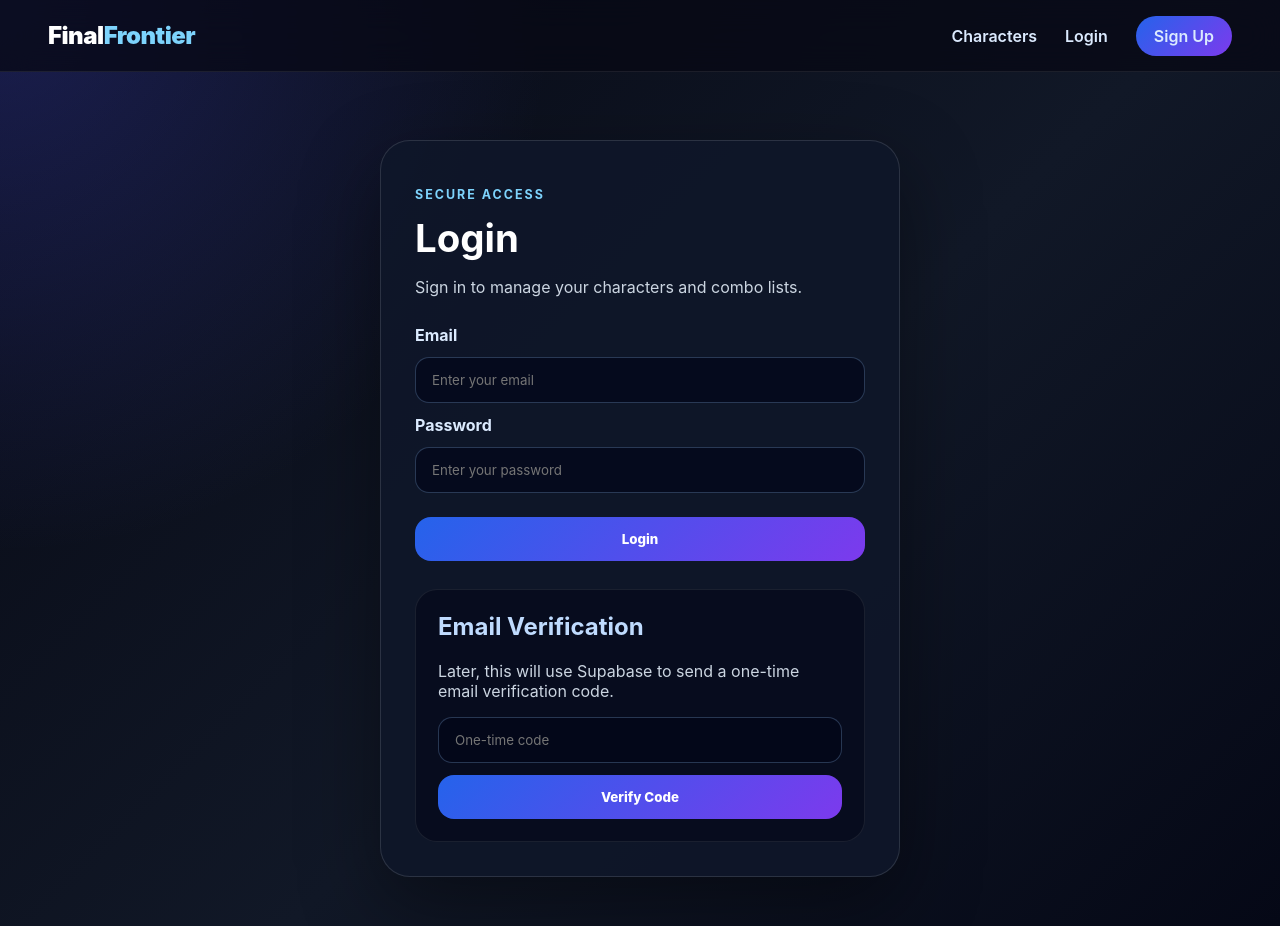
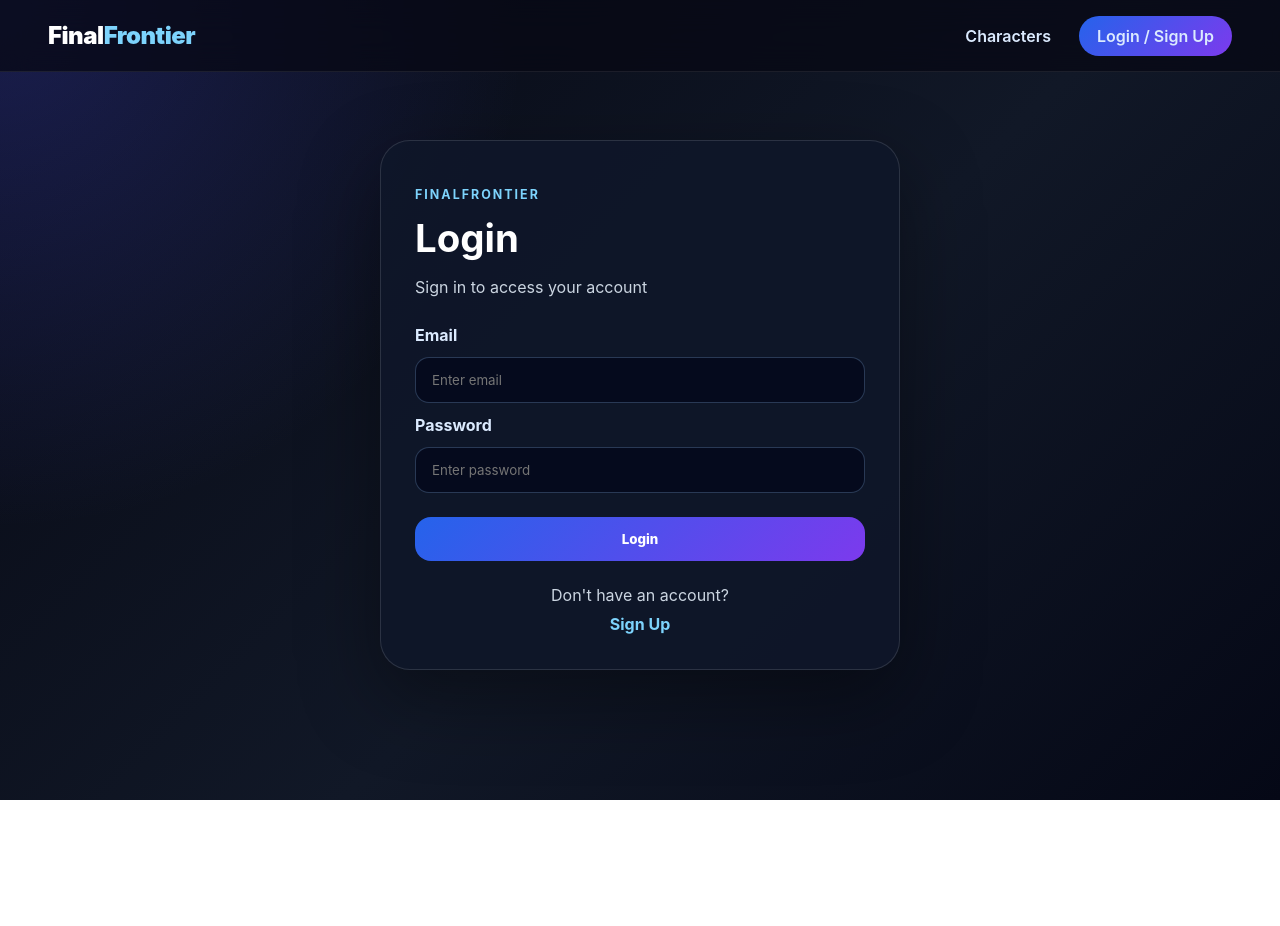
Before and after one commit to MatheoV1218/FinalFrontier, a React (Vite) app in the folder finalFrontier/: page /login in a window 1280 px wide. After the commit the page ends 800 px from the top, so only its background shows below. Built offline with nearby package versions, Linux system fonts and the light colour scheme.

Commit message:
added the photo placeholders and fixed the signup section

```diff
--- a/finalFrontier/src/components/CharacterCard.tsx
+++ b/finalFrontier/src/components/CharacterCard.tsx
@@ -8,7 +8,7 @@ type Props = {
 function CharacterCard({ character }: Props) {
   return (
     <Link to={`/character/${character.id}`} className="character-card">
-      <div className="card-glow"></div>
+      <img src={character.image} alt={character.name} />
 
       <h2>{character.name}</h2>
       <p className="character-title">{character.title}</p>
--- a/finalFrontier/src/components/Header.tsx
+++ b/finalFrontier/src/components/Header.tsx
@@ -10,9 +10,8 @@ function Header() {
 
       <nav className="nav">
         <Link to="/">Characters</Link>
-        <Link to="/login">Login</Link>
-        <Link to="/signup" className="login-link">
-          Sign Up
+        <Link to="/login" className="login-link">
+          Login / Sign Up
         </Link>
       </nav>
     </header>
--- a/finalFrontier/src/data/characters.ts
+++ b/finalFrontier/src/data/characters.ts
@@ -12,6 +12,7 @@ export type Character = {
   description: string;
   fightingStyle: string;
   difficulty: string;
+  image: string;
   communityCombos: ComboEntry[];
 };
 
@@ -22,13 +23,12 @@ export const characters: Character[] = [
     title: "Gravity Breaker",
     createdBy: "Matheo",
     creatorRole: "Character Designer",
-    description:
-      "Kael bends gravity to launch enemies and chain aerial combos.",
-    fightingStyle: "Air combos, mobility",
+    description: "Manipulates gravity to launch enemies into air combos.",
+    fightingStyle: "Air combos",
     difficulty: "Medium",
+    image: "https://picsum.photos/400/300?random=1",
     communityCombos: [
-      { username: "Player1", combo: "Light > Light > Heavy > Gravity Kick" },
-      { username: "ComboKing", combo: "Dash > Heavy > Gravity Pull > Slam" },
+      { username: "Player1", combo: "Light > Heavy > Gravity Slam" },
     ],
   },
   {
@@ -37,11 +37,12 @@ export const characters: Character[] = [
     title: "Solar Duelist",
     createdBy: "Alex",
     creatorRole: "Designer",
-    description: "Fire-based rushdown fighter.",
-    fightingStyle: "Pressure",
+    description: "Fast fire-based fighter with aggressive pressure.",
+    fightingStyle: "Rushdown",
     difficulty: "Easy",
+    image: "https://picsum.photos/400/300?random=2",
     communityCombos: [
-      { username: "FireMain", combo: "Light > Medium > Flame Strike" },
+      { username: "FireMain", combo: "Light > Medium > Flame Burst" },
     ],
   },
   {
@@ -49,26 +50,28 @@ export const characters: Character[] = [
     name: "Riven Hollow",
     title: "Shadow Blade",
     createdBy: "Jordan",
-    creatorRole: "Lore",
-    description: "Teleporting shadow assassin.",
+    creatorRole: "Lore Writer",
+    description: "Uses shadows and teleportation to confuse enemies.",
     fightingStyle: "Mixups",
     difficulty: "Hard",
+    image: "https://picsum.photos/400/300?random=3",
     communityCombos: [
       { username: "ShadowGod", combo: "Teleport > Light > Heavy" },
     ],
   },
-
-  // --- ADDING MORE CHARACTERS ---
   {
     id: 4,
     name: "Zane Frost",
     title: "Ice Phantom",
     createdBy: "Chris",
     creatorRole: "Designer",
-    description: "Freezes enemies and controls space.",
+    description: "Controls ice to slow and trap opponents.",
     fightingStyle: "Zoning",
     difficulty: "Medium",
-    communityCombos: [{ username: "Frosty", combo: "Ice Shot > Dash > Slam" }],
+    image: "https://picsum.photos/400/300?random=4",
+    communityCombos: [
+      { username: "Frosty", combo: "Ice Shot > Freeze > Slam" },
+    ],
   },
   {
     id: 5,
@@ -76,10 +79,13 @@ export const characters: Character[] = [
     title: "Iron Titan",
     createdBy: "Leo",
     creatorRole: "Dev",
-    description: "Heavy tank character.",
+    description: "Heavy tank with strong defensive tools.",
     fightingStyle: "Defense",
     difficulty: "Easy",
-    communityCombos: [{ username: "TankMain", combo: "Heavy > Grab > Slam" }],
+    image: "https://picsum.photos/400/300?random=5",
+    communityCombos: [
+      { username: "TankMain", combo: "Heavy > Grab > Slam" },
+    ],
   },
   {
     id: 6,
@@ -87,10 +93,13 @@ export const characters: Character[] = [
     title: "Moon Assassin",
     createdBy: "Sophie",
     creatorRole: "Artist",
-    description: "Fast stealth fighter.",
+    description: "Quick stealth-based attacks and critical hits.",
     fightingStyle: "Speed",
     difficulty: "Hard",
-    communityCombos: [{ username: "NightFox", combo: "Dash > Light > Crit" }],
+    image: "https://picsum.photos/400/300?random=6",
+    communityCombos: [
+      { username: "NightFox", combo: "Dash > Light > Critical Strike" },
+    ],
   },
   {
     id: 7,
@@ -98,10 +107,13 @@ export const characters: Character[] = [
     title: "Storm Runner",
     createdBy: "Ryan",
     creatorRole: "Designer",
-    description: "Lightning-fast combos.",
+    description: "Lightning-fast attacks and movement.",
     fightingStyle: "Rushdown",
     difficulty: "Medium",
-    communityCombos: [{ username: "Zap", combo: "Light spam > Shock finisher" }],
+    image: "https://picsum.photos/400/300?random=7",
+    communityCombos: [
+      { username: "Zap", combo: "Light spam > Shock finisher" },
+    ],
   },
   {
     id: 8,
@@ -109,10 +121,13 @@ export const characters: Character[] = [
     title: "Nature Weaver",
     createdBy: "Ella",
     creatorRole: "Writer",
-    description: "Heals and traps enemies.",
+    description: "Uses nature to heal and trap enemies.",
     fightingStyle: "Support",
     difficulty: "Easy",
-    communityCombos: [{ username: "Healer", combo: "Trap > Root > Burst" }],
+    image: "https://picsum.photos/400/300?random=8",
+    communityCombos: [
+      { username: "Healer", combo: "Trap > Root > Burst" },
+    ],
   },
   {
     id: 9,
@@ -120,10 +135,13 @@ export const characters: Character[] = [
     title: "Cosmic Knight",
     createdBy: "Jay",
     creatorRole: "Dev",
-    description: "Space-based attacks.",
+    description: "Harnesses cosmic energy for balanced combat.",
     fightingStyle: "Balanced",
     difficulty: "Medium",
-    communityCombos: [{ username: "StarBoy", combo: "Light > Cosmic Slash" }],
+    image: "https://picsum.photos/400/300?random=9",
+    communityCombos: [
+      { username: "StarBoy", combo: "Light > Cosmic Slash" },
+    ],
   },
   {
     id: 10,
@@ -131,9 +149,82 @@ export const characters: Character[] = [
     title: "Beast King",
     createdBy: "Noah",
     creatorRole: "Designer",
-    description: "Savage melee attacks.",
+    description: "Aggressive melee fighter with savage attacks.",
     fightingStyle: "Aggressive",
     difficulty: "Hard",
-    communityCombos: [{ username: "WolfMain", combo: "Claw > Bite > Roar" }],
+    image: "https://picsum.photos/400/300?random=10",
+    communityCombos: [
+      { username: "WolfMain", combo: "Claw > Bite > Roar" },
+    ],
+  },
+  {
+    id: 11,
+    name: "Astra Nova",
+    title: "Star Breaker",
+    createdBy: "Mia",
+    creatorRole: "Designer",
+    description: "Explosive cosmic attacks with high damage.",
+    fightingStyle: "Burst",
+    difficulty: "Hard",
+    image: "https://picsum.photos/400/300?random=11",
+    communityCombos: [
+      { username: "NovaMain", combo: "Charge > Blast > Finisher" },
+    ],
+  },
+  {
+    id: 12,
+    name: "Gideon Flux",
+    title: "Time Bender",
+    createdBy: "Ethan",
+    creatorRole: "Dev",
+    description: "Manipulates time to reverse and extend combos.",
+    fightingStyle: "Technical",
+    difficulty: "Hard",
+    image: "https://picsum.photos/400/300?random=12",
+    communityCombos: [
+      { username: "TimeLord", combo: "Rewind > Light > Heavy" },
+    ],
+  },
+  {
+    id: 13,
+    name: "Vera Pulse",
+    title: "Energy Sniper",
+    createdBy: "Lily",
+    creatorRole: "Designer",
+    description: "Long-range attacks with precise aim.",
+    fightingStyle: "Zoning",
+    difficulty: "Medium",
+    image: "https://picsum.photos/400/300?random=13",
+    communityCombos: [
+      { username: "SniperX", combo: "Aim > Charge > Beam" },
+    ],
+  },
+  {
+    id: 14,
+    name: "Drax Void",
+    title: "Abyss Walker",
+    createdBy: "Zane",
+    creatorRole: "Writer",
+    description: "Uses void energy to drain enemies.",
+    fightingStyle: "Drain",
+    difficulty: "Medium",
+    image: "https://picsum.photos/400/300?random=14",
+    communityCombos: [
+      { username: "VoidMain", combo: "Drain > Heavy > Collapse" },
+    ],
+  },
+  {
+    id: 15,
+    name: "Sylas Thorn",
+    title: "Poison King",
+    createdBy: "Aiden",
+    creatorRole: "Designer",
+    description: "Applies poison damage over time.",
+    fightingStyle: "DOT",
+    difficulty: "Easy",
+    image: "https://picsum.photos/400/300?random=15",
+    communityCombos: [
+      { username: "Toxic", combo: "Poison > Light > Spread" },
+    ],
   },
 ];
--- a/finalFrontier/src/pages/CharacterPage.tsx
+++ b/finalFrontier/src/pages/CharacterPage.tsx
@@ -1,62 +1,77 @@
 import { useParams, Link } from "react-router-dom";
+import { useState } from "react";
 import { characters } from "../data/characters";
-import { useState } from "react";
 import "../styles/characterPage.css";
 
 function CharacterPage() {
   const { id } = useParams();
+
+  const character = characters.find((char) => char.id === Number(id));
+
+  const [combos, setCombos] = useState(
+    character ? character.communityCombos : []
+  );
   const [showForm, setShowForm] = useState(false);
   const [comboInput, setComboInput] = useState("");
 
-  const character = characters.find((char) => char.id === Number(id));
+  if (!character) {
+    return <h1>Character not found</h1>;
+  }
 
-  if (!character) {
-    return (
-      <section className="character-page">
-        <h1>Character not found</h1>
-        <Link to="/" className="back-link">
-          Back to Characters
-        </Link>
-      </section>
-    );
+  const handleAdd = () => {
+    if (!comboInput.trim()) {
+      alert("Enter a combo first");
+      return;
     }
+
+    setCombos([
+      ...combos,
+      { username: "You", combo: comboInput },
+    ]);
+
+    setComboInput("");
+    setShowForm(false);
+  };
 
   return (
     <section className="character-page">
       <Link to="/" className="back-link">
-        ← Back to Characters
+        ← Back
       </Link>
 
-      <div className="character-hero">
-        <div>
+      {/* HERO */}
+      <div
+        className="character-hero"
+        style={{
+          backgroundImage: `url(${character.image})`,
+          backgroundSize: "cover",
+          backgroundPosition: "center",
+        }}
+      >
+        <div className="hero-overlay">
           <p className="eyebrow">Character Profile</p>
           <h1>{character.name}</h1>
           <p>{character.title}</p>
         </div>
       </div>
 
+      {/* INFO */}
       <div className="info-layout">
         <div className="info-box">
           <h2>Creator Info</h2>
-          <p>
-            <strong>Created By:</strong> {character.createdBy}
-          </p>
-          <p>
-            <strong>Role:</strong> {character.creatorRole}
-          </p>
+          <p><strong>Created By:</strong> {character.createdBy}</p>
+          <p><strong>Role:</strong> {character.creatorRole}</p>
         </div>
 
         <div className="info-box">
           <h2>Character Info</h2>
           <p>{character.description}</p>
-          <p>
-            <strong>Style:</strong> {character.fightingStyle}
-          </p>
-          <p>
-            <strong>Difficulty:</strong> {character.difficulty}
-          </p>
+          <p><strong>Style:</strong> {character.fightingStyle}</p>
+          <p><strong>Difficulty:</strong> {character.difficulty}</p>
+        </div>
       </div>
 
+      {/* ADD COMBO */}
       <div className="add-combo-section">
         <button
           className="add-combo-btn"
@@ -70,25 +85,30 @@ function CharacterPage() {
             <textarea
               placeholder="Enter your combo..."
               value={comboInput}
+              maxLength={120}   // ✅ LIMIT
               onChange={(e) => setComboInput(e.target.value)}
             />
 
-              <button type="button">Submit Combo</button>
+            <button onClick={handleAdd}>Submit Combo</button>
           </div>
         )}
       </div>
 
+      {/* COMMUNITY COMBOS */}
       <div className="community-section">
         <h2>Community Combos</h2>
 
-          {character.communityCombos.map((entry, index) => (
+        {combos.length === 0 && (
+          <p>No combos yet — be the first!</p>
+        )}
+
+        {combos.map((entry, index) => (
           <div key={index} className="combo-card">
             <p className="combo-user">{entry.username}</p>
             <p className="combo-text">{entry.combo}</p>
           </div>
         ))}
       </div>
-      </div>
     </section>
   );
 }
--- a/finalFrontier/src/pages/Login.tsx
+++ b/finalFrontier/src/pages/Login.tsx
@@ -1,35 +1,66 @@
+import { useState } from "react";
 import "../styles/login.css";
 
 function Login() {
+  const [isLogin, setIsLogin] = useState(true);
+
   return (
     <section className="login-page">
       <div className="login-card">
-        <p className="eyebrow">Secure Access</p>
-        <h1>Login</h1>
+        <p className="eyebrow">FinalFrontier</p>
+
+        <h1>{isLogin ? "Login" : "Sign Up"}</h1>
+
         <p className="login-subtitle">
-          Sign in to manage your characters and combo lists.
+          {isLogin
+            ? "Sign in to access your account"
+            : "Create an account to share combos"}
         </p>
 
         <form className="login-form">
+          {/* Username only for signup */}
+          {!isLogin && (
+            <>
+              <label>Username</label>
+              <input type="text" placeholder="Enter username" />
+            </>
+          )}
+
           <label>Email</label>
-          <input type="email" placeholder="Enter your email" />
+          <input type="email" placeholder="Enter email" />
 
           <label>Password</label>
-          <input type="password" placeholder="Enter your password" />
+          <input type="password" placeholder="Enter password" />
 
-          <button type="button">Login</button>
+          <button type="button">
+            {isLogin ? "Login" : "Create Account"}
+          </button>
         </form>
 
-        <div className="verification-box">
-          <h2>Email Verification</h2>
+        {/* Verification (only show on signup) */}
+        {!isLogin && (
+          <div className="verification-box">
+            <h2>Email Verification</h2>
+            <p>This will later send a one-time verification code.</p>
+
+            <input type="text" placeholder="Enter verification code" />
+            <button type="button" className="secondary-button">
+              Verify Code
+            </button>
+          </div>
+        )}
+
+        {/* TOGGLE */}
+        <div className="auth-toggle">
           <p>
-            Later, this will use Supabase to send a one-time email verification
-            code.
+            {isLogin ? "Don't have an account?" : "Already have an account?"}
           </p>
 
-          <input type="text" placeholder="One-time code" />
-          <button type="button" className="secondary-button">
-            Verify Code
+          <button
+            className="toggle-btn"
+            onClick={() => setIsLogin(!isLogin)}
+          >
+            {isLogin ? "Sign Up" : "Login"}
           </button>
         </div>
       </div>
--- a/finalFrontier/src/pages/Signup.tsx
+++ /dev/null
@@ -1,40 +0,0 @@
-import "../styles/login.css";
-
-function Signup() {
-  return (
-    <section className="login-page">
-      <div className="login-card">
-        <p className="eyebrow">Create Account</p>
-        <h1>Sign Up</h1>
-        <p className="login-subtitle">
-          Join FrinalFrontier and share your combos.
-        </p>
-
-        <form className="login-form">
-          <label>Username</label>
-          <input type="text" placeholder="Enter username" />
-
-          <label>Email</label>
-          <input type="email" placeholder="Enter email" />
-
-          <label>Password</label>
-          <input type="password" placeholder="Enter password" />
-
-          <button type="button">Create Account</button>
-        </form>
-
-        <div className="verification-box">
-          <h2>Email Verification</h2>
-          <p>This will later send a one-time verification code.</p>
-
-          <input type="text" placeholder="Enter verification code" />
-          <button type="button" className="secondary-button">
-            Verify Code
-          </button>
-        </div>
-      </div>
-    </section>
-  );
-}
-
-export default Signup;
--- a/finalFrontier/src/styles/login.css
+++ b/finalFrontier/src/styles/login.css
@@ -81,3 +81,25 @@
 .secondary-button {
   width: 100%;
 }
+.auth-toggle {
+  margin-top: 24px;
+  text-align: center;
+}
+
+.auth-toggle p {
+  color: #cbd5e1;
+  margin-bottom: 8px;
+}
+
+.toggle-btn {
+  background: none;
+  border: none;
+  color: #7dd3fc;
+  font-weight: 700;
+  cursor: pointer;
+  font-size: 1rem;
+}
+
+.toggle-btn:hover {
+  text-decoration: underline;
+}
```
Also changed, not shown: finalFrontier/src/styles/characterPage.css (+64 -0 lines), finalFrontier/src/styles/home.css (+7 -0 lines). Lines whose indentation alone changed are shown as unchanged.
